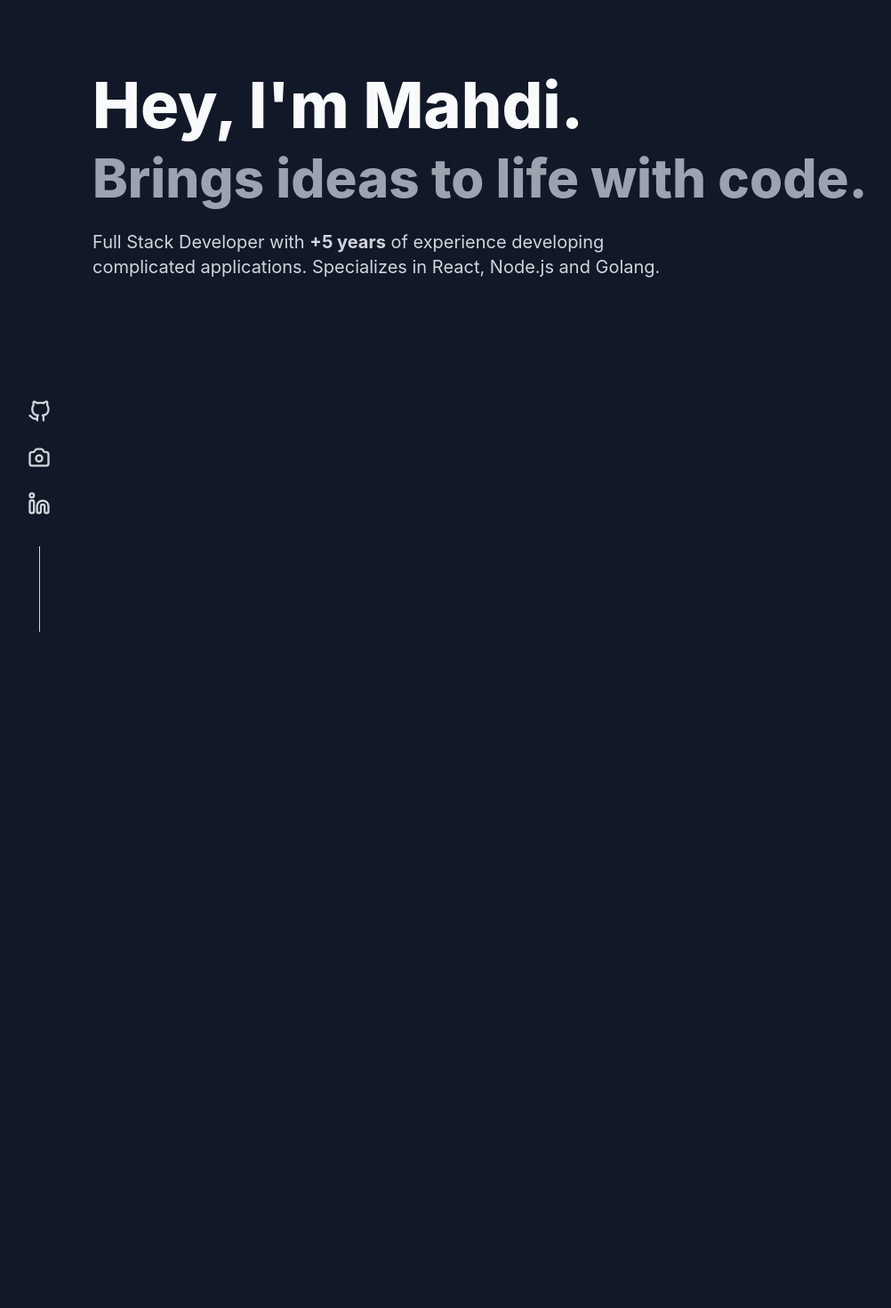
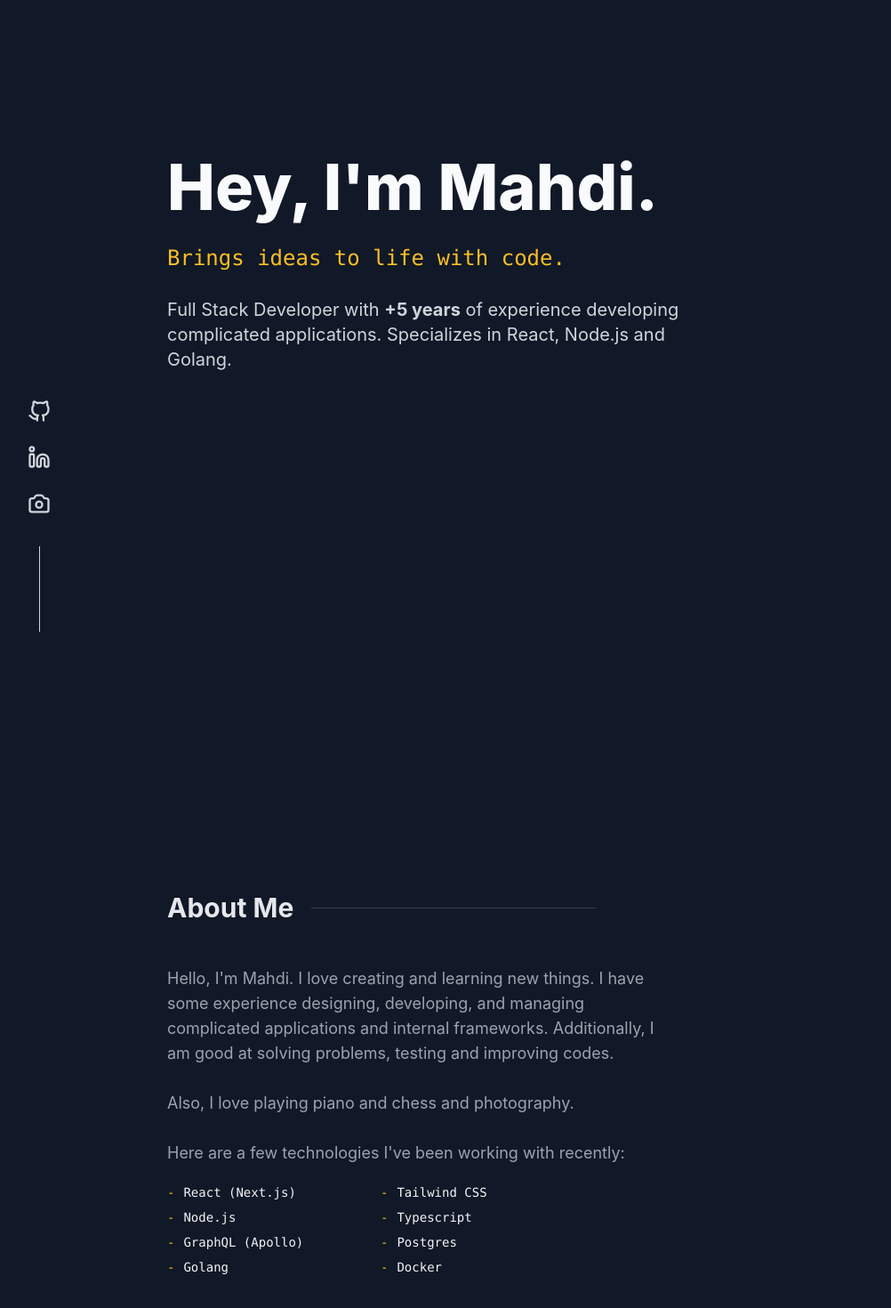
Before and after one commit to MattRoseDev/portfolio, a Next.js app: page / in a window 1280 px wide. Shown: the part 90-1560 px from the top of the page at 89% size, without its empty margins (20-1022 px from the left). Before the commit the page ends 800 px from the top, so only its background shows below. Built offline with nearby package versions, Linux system fonts and the light colour scheme.

Commit message:
perf: implement About feature

```diff
--- a/pages/index.tsx
+++ b/pages/index.tsx
@@ -7,7 +7,7 @@ const HomePage: NextPage = () => {
   return (
     <>
       <Head>
-        <title>mahdineer</title>
+        <title>Mahdineer</title>
       </Head>
       <Layout>
         <Home />
--- a/src/components/Section/Section.module.css
+++ b/src/components/Section/Section.module.css
@@ -1,6 +1,6 @@
 .section {
   @apply flex flex-col justify-start;
-  @apply md:p-5 md:px-44 text-white w-full;
+  @apply md:p-5 md:px-44 pt-8 text-white w-full;
 }
 
 .title {
--- a/src/components/SocialList/SocialList.module.css
+++ b/src/components/SocialList/SocialList.module.css
@@ -1,6 +1,6 @@
 .socialList {
   @apply flex md:flex-col justify-center text-gray-300;
-  @apply md:fixed md:bottom-0 md:left-10;
+  @apply md:fixed md:bottom-0 md:left-10 mt-10;
 }
 
 .socialList::after {
@@ -10,8 +10,9 @@
 
 .socialItem {
   @apply flex items-center justify-center;
-  @apply w-12 h-12 md:mb-1 cursor-pointer relative;
-  @apply hover:text-yellow-400;
+  @apply mx-3 md:mx-0 md:mb-1 cursor-pointer relative;
+  @apply w-10 h-10 md:w-12 md:h-12;
+  @apply hover:text-yellow-400 border-2 rounded-lg md:border-0;
   @apply transition-all duration-200;
 }
 
--- a/src/components/SocialList/index.tsx
+++ b/src/components/SocialList/index.tsx
@@ -6,18 +6,18 @@ export function SocialList() {
   const socialList = [
     {
       title: "Github",
-      icon: <Icon name="github" className="h-7" />,
+      icon: <Icon name="github" className="h-6 md:h-7" />,
       href: "https://github.com/mahdineer",
     },
     {
-      title: "Unsplash",
-      icon: <Icon name="camera" className="h-7" />,
-      href: "https://unsplash.com/@mahdineer",
+      title: "Linkedin",
+      icon: <Icon name="linkedin" className="h-6 md:h-7" />,
+      href: "https://www.linkedin.com/in/mahdi-rostamzadeh/",
     },
     {
-      title: "Linkedin",
-      icon: <Icon name="linkedin" className="h-7" />,
-      href: "https://www.linkedin.com/in/mahdi-rostamzadeh/",
+      title: "Unsplash",
+      icon: <Icon name="camera" className="h-6 md:h-7" />,
+      href: "https://unsplash.com/@mahdineer",
     },
   ];
 
--- /dev/null
+++ b/src/features/About/About.module.css
@@ -0,0 +1,15 @@
+.description {
+  @apply md:text-lg text-gray-300 md:w-4/6 mt-3 md:mt-4 leading-7;
+}
+
+.skills {
+  @apply flex flex-wrap w-full md:w-[30rem] font-mono mt-3;
+
+  & .skill {
+    @apply w-full sm:w-1/2 text-sm pt-2 text-gray-100;
+  }
+
+  & .skill::before {
+    @apply content-["-"] pr-2.5 text-yellow-400;
+  }
+}
--- /dev/null
+++ b/src/features/About/index.tsx
@@ -0,0 +1,40 @@
+import styles from "./About.module.css";
+import { Section, Title, Description } from "@components/Section";
+
+export function About() {
+  const skills = [
+    "React (Next.js)",
+    "Tailwind CSS",
+    "Node.js",
+    "Typescript",
+    "GraphQL (Apollo)",
+    "Postgres",
+    "Golang",
+    "Docker",
+  ];
+
+  return (
+    <Section id="about">
+      <Title>About Me</Title>
+      <Description className={styles.description}>
+        Hello, I&apos;m Mahdi. I love creating and learning new things. I have
+        some experience designing, developing, and managing complicated
+        applications and internal frameworks. Additionally, I am good at solving
+        problems, testing and improving codes.
+        <br />
+        <br />
+        Also, I love playing piano and chess and photography.
+        <br />
+        <br />
+        Here are a few technologies I&apos;ve been working with recently:
+      </Description>
+      <ul className={styles.skills}>
+        {skills.map(skill => (
+          <li className={styles.skill} key={skill}>
+            {skill}
+          </li>
+        ))}
+      </ul>
+    </Section>
+  );
+}
--- a/src/features/Hero/Hero.module.css
+++ b/src/features/Hero/Hero.module.css
@@ -1,13 +1,17 @@
 .hero {
-  @apply flex flex-col justify-start mx-auto;
-  @apply md:p-5 text-white md:mx-20;
+  @apply flex flex-col justify-start;
+  @apply mx-auto md:mx-44 mt-20 md:mt-28 text-white min-h-[35rem] md:min-h-screen;
 }
 
 .bigHeading {
-  @apply font-extrabold text-3xl md:text-6xl my-2 text-gray-400;
-  @apply first:text-4xl first:md:text-7xl first:text-gray-50;
+  @apply font-extrabold text-5xl md:text-7xl text-gray-50 mb-5;
+}
+
+.smallHeading {
+  @apply text-xl md:text-2xl text-yellow-400;
+  @apply font-mono my-2;
 }
 
 .description {
-  @apply md:text-xl text-gray-300 md:w-4/6 mt-3 md:mt-5;
+  @apply text-lg md:text-xl text-gray-300 md:w-4/6 mt-3 md:mt-5;
 }
--- a/src/features/Hero/index.tsx
+++ b/src/features/Hero/index.tsx
@@ -7,7 +7,7 @@ export function Hero() {
         <span>Hey, </span>
         <span> I&apos;m Mahdi.</span>
       </h2>
-      <h3 className={styles.bigHeading}>Brings ideas to life with code.</h3>
+      <h3 className={styles.smallHeading}>Brings ideas to life with code.</h3>
       <p className={styles.description}>
         Full Stack Developer with <strong>+5 years</strong> of experience
         developing complicated applications. Specializes in React, Node.js and
--- a/src/features/Home/Home.module.css
+++ b/src/features/Home/Home.module.css
@@ -1,4 +1,4 @@
 .wrapper {
   @apply flex flex-col items-center justify-start mx-auto;
-  @apply p-6 text-white;
+  @apply p-8 text-white;
 }
--- a/src/features/Home/index.tsx
+++ b/src/features/Home/index.tsx
@@ -1,11 +1,13 @@
 import styles from "./Home.module.css";
 import { SocialList } from "@components/SocialList";
+import { About } from "@features/About";
 import { Hero } from "@features/Hero";
 
 export function Home() {
   return (
     <div className={styles.wrapper}>
       <Hero />
+      <About />
       <SocialList />
     </div>
   );
```
